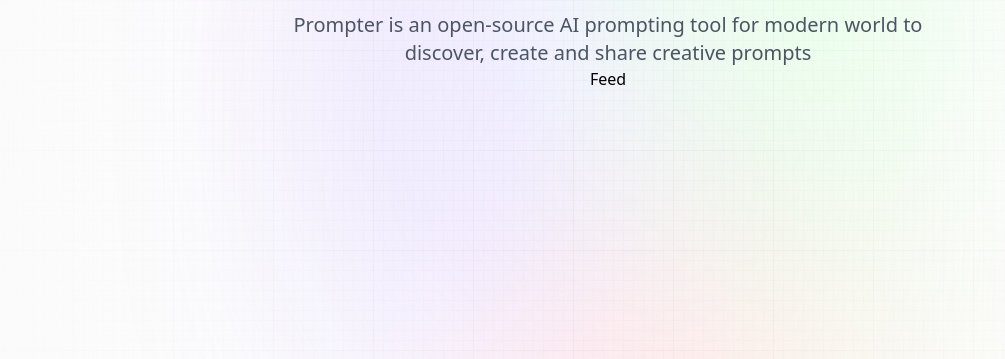
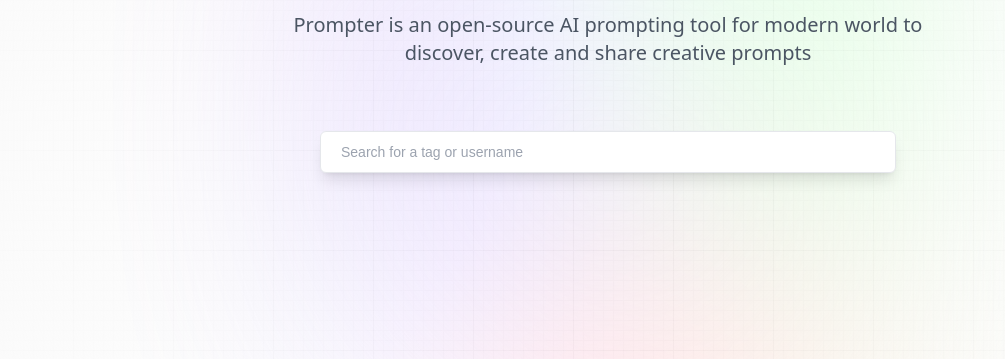
Before and after one commit to diassique/prompter, a Next.js app: page / in a window 1280 px wide. Shown: the part 255-614 px from the top of the page, without its empty margins (32-1037 px from the left). Built offline with nearby package versions, Linux system fonts and the light colour scheme; no server answers.

Commit message:
added feed page

```diff
--- a/components/Feed.jsx
+++ b/components/Feed.jsx
@@ -1,8 +1,50 @@
+'use client'
+
 import React from 'react'
+import { useState, useEffect } from 'react'
+
+import PromptCard from './PromptCard';
+const PromptCardList = ({data, handleTagClick}) => {
+  return (
+    <div className="mt-16 prompt_layout">
+      {data}
+    </div>
+  )
+}
 
 function Feed() {
+  const [searchText, setSearchText] = useState('');
+  const [posts, setPosts] = useState([]);
+
+  const handleSearchChange = (e) => {
+
+  }
+
+  useEffect(() => {
+    const fetchPosts = async () => {
+      const response = await fetch('/api/prompt');
+      const data = await response.json();
+    }
+  }, [])
+
   return (
-    <div>Feed</div>
+    <section className="feed">
+      <form className="relative w-full flex-center">
+        <input
+          type="text"
+          placeholder="Search for a tag or username"
+          value={searchText}
+          onChange={handleSearchChange}
+          required
+          className="search_input peer"
+        />
+      </form>
+
+      <PromptCardList
+        data={[]}
+        handleTagClick={() => {}}
+      />
+    </section>
   )
 }
 
```
